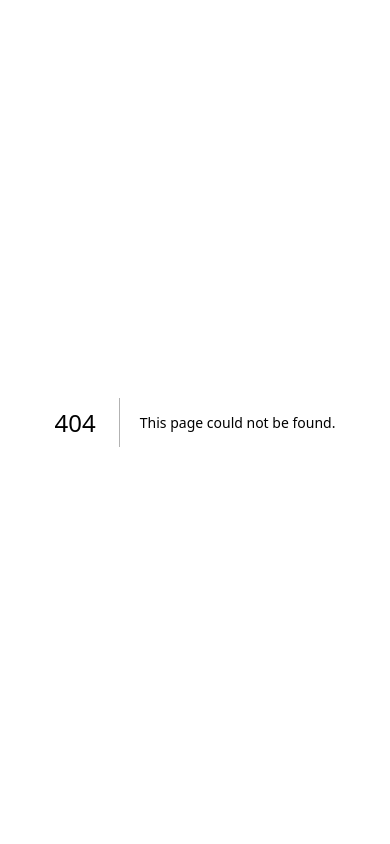
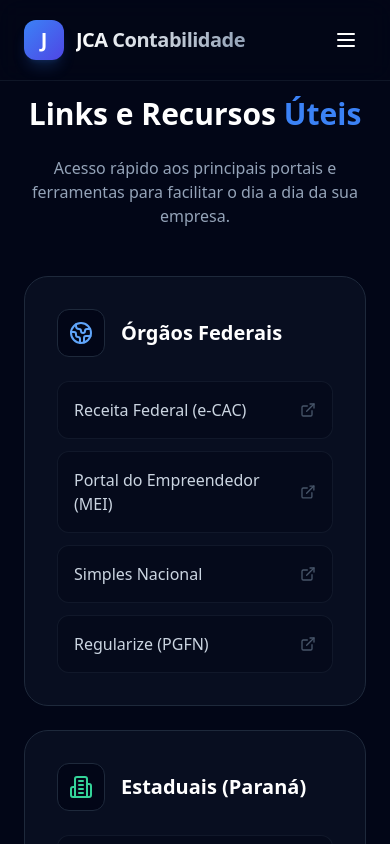
Before and after one commit to luisfelipe261099/jca-contabilidade, a Next.js app: page /apoio in a window 390 px wide. Before the commit this address had no page. Shown: the top 844 px of the page. Built offline with nearby package versions, Linux system fonts and the light colour scheme.

Commit message:
Optimize mobile responsiveness: menu, grids, and typography

```diff
--- /dev/null
+++ b/app/apoio/page.tsx
@@ -0,0 +1,98 @@
+import React from 'react';
+import Header from '../../components/Header';
+import Footer from '../../components/Footer';
+import { ExternalLink, Building2, Globe2, Calculator, FileText } from 'lucide-react';
+
+export default function ApoioPage() {
+    const categories = [
+        {
+            title: "Órgãos Federais",
+            icon: <Globe2 className="w-6 h-6 text-blue-400" />,
+            links: [
+                { name: "Receita Federal (e-CAC)", url: "https://cav.receita.fazenda.gov.br/" },
+                { name: "Portal do Empreendedor (MEI)", url: "https://www.gov.br/empresas-e-negocios/pt-br/empreendedor" },
+                { name: "Simples Nacional", url: "https://www8.receita.fazenda.gov.br/SimplesNacional/" },
+                { name: "Regularize (PGFN)", url: "https://www.regularize.pgfn.gov.br/" },
+            ]
+        },
+        {
+            title: "Estaduais (Paraná)",
+            icon: <Building2 className="w-6 h-6 text-emerald-400" />,
+            links: [
+                { name: "Receita Estadual PR", url: "https://www.fazenda.pr.gov.br/" },
+                { name: "Junta Comercial (Jucepar)", url: "https://www.jucepar.pr.gov.br/" },
+                { name: "Nota Paraná", url: "https://notaparana.pr.gov.br/" },
+            ]
+        },
+        {
+            title: "Municipais (Curitiba)",
+            icon: <Building2 className="w-6 h-6 text-indigo-400" />,
+            links: [
+                { name: "Nota Curitiba", url: "https://isscuritiba.curitiba.pr.gov.br/portalnfse/" },
+                { name: "Prefeitura de Curitiba (Alvarás)", url: "https://www.curitiba.pr.gov.br/servicos/alvara-comercial-e-de-servicos/76" },
+                { name: "CPM - Certidão Negativa", url: "https://cpm.curitiba.pr.gov.br/" },
+            ]
+        },
+        {
+            title: "Ferramentas & Consultas",
+            icon: <Calculator className="w-6 h-6 text-amber-400" />,
+            links: [
+                { name: "Consulta CNPJ", url: "https://solucoes.receita.fazenda.gov.br/Servicos/cnpjreva/Cnpjreva_Solicitacao.asp" },
+                { name: "Certidão Negativa Federal", url: "https://solucoes.receita.fazenda.gov.br/Servicos/certidaointernet/PJ/Emitir" },
+                { name: "Consulta Optantes Simples", url: "https://www8.receita.fazenda.gov.br/SimplesNacional/Aplicacoes/ATSPO/ConsultaOptantes.app/" },
+                { name: "Cálculo de Rescisão (Ideal)", url: "https://www.calculadorafacil.com.br/trabalhista/calculo-de-rescisao" },
+            ]
+        }
+    ];
+
+    return (
+        <main className="min-h-screen bg-[#020617] text-slate-200 font-sans selection:bg-blue-500/30">
+            <Header />
+
+            <section className="pt-24 md:pt-32 pb-20 px-6">
+                <div className="max-w-7xl mx-auto">
+                    <div className="text-center mb-12 md:mb-16">
+                        <h1 className="text-3xl md:text-5xl font-bold text-white mb-6">
+                            Links e Recursos <span className="text-blue-500">Úteis</span>
+                        </h1>
+                        <p className="text-slate-400 max-w-2xl mx-auto text-base md:text-lg">
+                            Acesso rápido aos principais portais e ferramentas para facilitar o dia a dia da sua empresa.
+                        </p>
+                    </div>
+
+                    <div className="grid md:grid-cols-2 gap-6 md:gap-8">
+                        {categories.map((category, idx) => (
+                            <div key={idx} className="bg-slate-900/50 border border-slate-800 rounded-3xl p-8 hover:bg-slate-900/80 transition-all">
+                                <div className="flex items-center gap-4 mb-6">
+                                    <div className="w-12 h-12 bg-slate-950 rounded-xl flex items-center justify-center border border-slate-800">
+                                        {category.icon}
+                                    </div>
+                                    <h3 className="text-xl font-bold text-white">{category.title}</h3>
+                                </div>
+
+                                <div className="grid gap-3">
+                                    {category.links.map((link, i) => (
+                                        <a
+                                            key={i}
+                                            href={link.url}
+                                            target="_blank"
+                                            rel="noopener noreferrer"
+                                            className="group flex items-center justify-between p-4 bg-slate-950/50 rounded-xl border border-slate-800/50 hover:border-blue-500/30 hover:bg-blue-500/5 transition-all"
+                                        >
+                                            <span className="text-slate-300 font-medium group-hover:text-blue-400 transition-colors">
+                                                {link.name}
+                                            </span>
+                                            <ExternalLink className="w-4 h-4 text-slate-600 group-hover:text-blue-500 transition-colors" />
+                                        </a>
+                                    ))}
+                                </div>
+                            </div>
+                        ))}
+                    </div>
+                </div>
+            </section>
+
+            <Footer />
+        </main>
+    );
+}
--- a/components/About.tsx
+++ b/components/About.tsx
@@ -4,16 +4,16 @@
     return (
         <section className="py-20 px-6 border-y border-slate-900 bg-slate-950/50">
             <div className="max-w-7xl mx-auto">
-                <div className="grid md:grid-cols-4 gap-8">
+                <div className="grid grid-cols-2 md:grid-cols-4 gap-4 md:gap-8">
                     {[
                         { label: 'Clientes Ativos', value: '100+' },
                         { label: 'Anos de Mercado', value: '10+' },
                         { label: 'Satisfação', value: '99%' },
                         { label: 'Serviços Ofertados', value: '15+' },
                     ].map((stat, i) => (
-                        <div key={i} className="text-center p-6 rounded-3xl bg-slate-900/40 border border-slate-800/50 hover:bg-slate-900/80 transition-colors">
-                            <div className="text-4xl font-bold text-white mb-2">{stat.value}</div>
-                            <div className="text-slate-500 text-sm font-medium uppercase tracking-wider">{stat.label}</div>
+                        <div key={i} className="text-center p-4 md:p-6 rounded-3xl bg-slate-900/40 border border-slate-800/50 hover:bg-slate-900/80 transition-colors">
+                            <div className="text-2xl md:text-4xl font-bold text-white mb-2">{stat.value}</div>
+                            <div className="text-slate-500 text-[10px] md:text-sm font-medium uppercase tracking-wider">{stat.label}</div>
                         </div>
                     ))}
                 </div>
--- a/components/Contact.tsx
+++ b/components/Contact.tsx
@@ -3,18 +3,18 @@
 
 export default function Contact() {
     return (
-        <section id="contato" className="py-24 px-6 bg-slate-950 border-t border-slate-900">
+        <section id="contato" className="py-16 md:py-24 px-6 bg-slate-950 border-t border-slate-900">
             <div className="max-w-7xl mx-auto">
-                <div className="grid lg:grid-cols-2 gap-16 items-center">
+                <div className="grid lg:grid-cols-2 gap-12 md:gap-16 items-center">
                     <div>
-                        <div className="inline-flex items-center gap-2 px-3 py-1 rounded-full bg-emerald-500/10 border border-emerald-500/20 text-emerald-400 text-xs font-bold uppercase tracking-widest mb-6">
+                        <div className="inline-flex items-center gap-2 px-3 py-1 rounded-full bg-emerald-500/10 border border-emerald-500/20 text-emerald-400 text-[10px] md:text-xs font-bold uppercase tracking-widest mb-6">
                             Fale Conosco
                         </div>
-                        <h2 className="text-4xl md:text-5xl font-bold text-white mb-6">
+                        <h2 className="text-3xl md:text-5xl font-bold text-white mb-6">
                             Pronto para evoluir a <br />
                             <span className="text-emerald-500">gestão do seu negócio?</span>
                         </h2>
-                        <p className="text-slate-400 text-lg mb-10 leading-relaxed">
+                        <p className="text-slate-400 text-base md:text-lg mb-10 leading-relaxed">
                             Não perca tempo com dúvidas. Entre em contato agora e descubra como a JCA pode customizar a solução perfeita para sua empresa.
                         </p>
 
--- a/components/Header.tsx
+++ b/components/Header.tsx
@@ -1,8 +1,13 @@
-import React from 'react';
+'use client';
+
+import React, { useState } from 'react';
+import { Menu, X } from 'lucide-react';
 
 export default function Header() {
+    const [isOpen, setIsOpen] = useState(false);
+
     return (
-        <nav className="sticky top-0 z-50 backdrop-blur-md border-b border-slate-800/50 bg-[#020617]/80 supports-[backdrop-filter]:bg-[#020617]/50">
+        <nav className="fixed w-full top-0 z-50 backdrop-blur-md border-b border-slate-800/50 bg-[#020617]/80 supports-[backdrop-filter]:bg-[#020617]/50">
             <div className="max-w-7xl mx-auto px-6 h-20 flex items-center justify-between">
                 <div className="flex items-center gap-3">
                     <div className="w-10 h-10 bg-gradient-to-br from-blue-500 to-indigo-600 rounded-xl flex items-center justify-center shadow-lg shadow-blue-500/20">
@@ -13,9 +18,11 @@
                     </span>
                 </div>
 
+                {/* Desktop Nav */}
                 <div className="hidden md:flex items-center gap-8 text-sm font-medium text-slate-400">
-                    <a href="#servicos" className="hover:text-white transition-colors">Serviços</a>
-                    <a href="#contato" className="hover:text-white transition-colors">Contato</a>
+                    <a href="/#servicos" className="hover:text-white transition-colors">Serviços</a>
+                    <a href="/apoio" className="hover:text-white transition-colors">Apoio</a>
+                    <a href="/#contato" className="hover:text-white transition-colors">Contato</a>
                     <a
                         href="#"
                         className="px-5 py-2.5 bg-slate-800 text-slate-500 cursor-not-allowed rounded-full transition-all flex items-center gap-2 border border-slate-700/50"
@@ -29,7 +36,32 @@
                         WhatsApp
                     </a>
                 </div>
+
+                {/* Mobile Toggle */}
+                <button
+                    className="md:hidden text-white p-2"
+                    onClick={() => setIsOpen(!isOpen)}
+                >
+                    {isOpen ? <X className="w-6 h-6" /> : <Menu className="w-6 h-6" />}
+                </button>
             </div>
+
+            {/* Mobile Menu */}
+            {isOpen && (
+                <div className="md:hidden bg-[#020617] border-b border-slate-800 px-6 py-8 flex flex-col gap-6 animate-in slide-in-from-top duration-300">
+                    <a href="/#servicos" onClick={() => setIsOpen(false)} className="text-lg font-medium text-slate-300">Serviços</a>
+                    <a href="/apoio" onClick={() => setIsOpen(false)} className="text-lg font-medium text-slate-300">Apoio</a>
+                    <a href="/#contato" onClick={() => setIsOpen(false)} className="text-lg font-medium text-slate-300">Contato</a>
+                    <hr className="border-slate-800" />
+                    <a
+                        href="#contato"
+                        onClick={() => setIsOpen(false)}
+                        className="w-full py-4 bg-emerald-600 text-white rounded-xl text-center font-bold"
+                    >
+                        WhatsApp
+                    </a>
+                </div>
+            )}
         </nav>
     );
 }
--- a/components/Hero.tsx
+++ b/components/Hero.tsx
@@ -3,7 +3,7 @@
 
 export default function Hero() {
     return (
-        <section className="relative pt-32 pb-20 px-6 overflow-hidden">
+        <section className="relative pt-24 md:pt-32 pb-12 md:pb-20 px-6 overflow-hidden">
             {/* Background Effects */}
             <div className="absolute top-0 left-1/2 -translate-x-1/2 w-full h-full max-w-7xl pointer-events-none">
                 <div className="absolute top-[-10%] left-[-10%] w-[500px] h-[500px] bg-blue-600/20 blur-[120px] rounded-full animate-pulse" />
@@ -11,7 +11,7 @@
             </div>
 
             <div className="max-w-7xl mx-auto text-center relative z-10">
-                <div className="inline-flex items-center gap-2 px-3 py-1 rounded-full bg-blue-500/10 border border-blue-500/20 text-blue-400 text-xs font-bold uppercase tracking-widest mb-8">
+                <div className="inline-flex items-center gap-2 px-3 py-1 rounded-full bg-blue-500/10 border border-blue-500/20 text-blue-400 text-[10px] md:text-xs font-bold uppercase tracking-widest mb-6 md:mb-8">
                     <span className="relative flex h-2 w-2">
                         <span className="animate-ping absolute inline-flex h-full w-full rounded-full bg-blue-400 opacity-75"></span>
                         <span className="relative inline-flex rounded-full h-2 w-2 bg-blue-500"></span>
@@ -19,11 +19,11 @@
                     JCA Soluções Contábeis
                 </div>
 
-                <h1 className="text-5xl md:text-7xl font-bold leading-tight mb-8 text-white text-balance">
+                <h1 className="text-3xl sm:text-4xl md:text-7xl font-bold leading-tight mb-6 md:mb-8 text-white text-balance">
                     Soluções contábeis sob medida para o <span className="text-transparent bg-clip-text bg-gradient-to-r from-blue-400 to-emerald-400">crescimento da sua empresa.</span>
                 </h1>
 
-                <p className="text-lg md:text-xl text-slate-400 mb-10 max-w-3xl mx-auto leading-relaxed">
+                <p className="text-base md:text-xl text-slate-400 mb-8 md:mb-10 max-w-3xl mx-auto leading-relaxed">
                     Do MEI às grandes empresas. Atendemos mais de 100 clientes com pacotes flexíveis:
                     Contábil, RH, Fiscal ou Full-Service. Focamos na burocracia para você focar no negócio.
                 </p>
```
